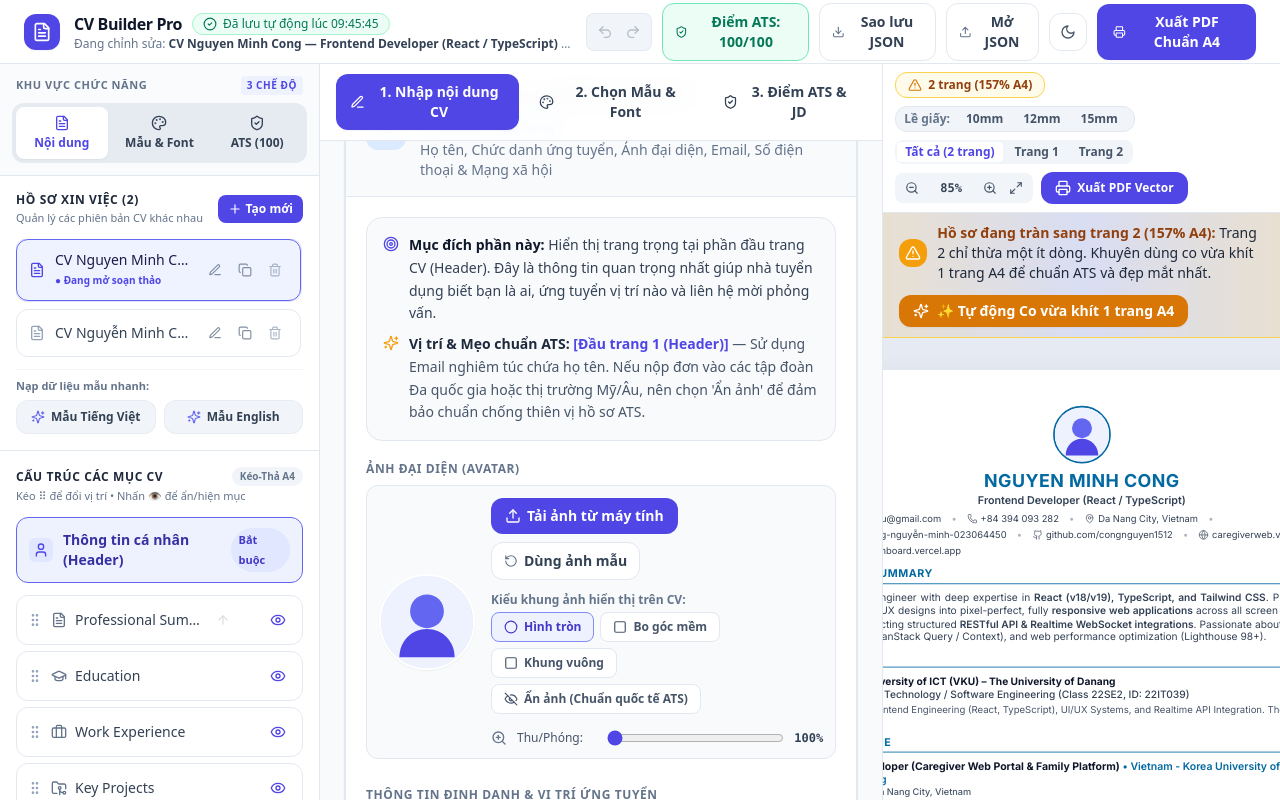
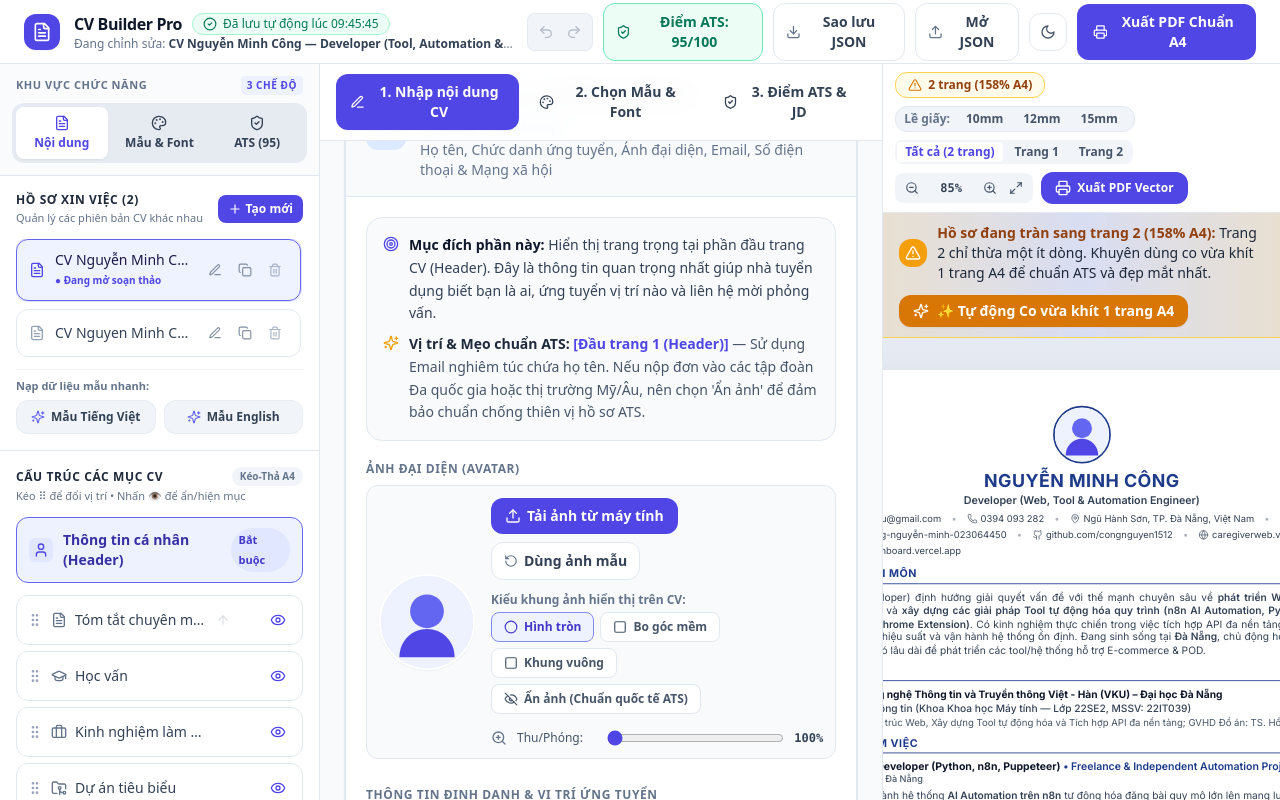
Before and after one commit to congnguyen1512/cv-builder, a React (Vite) app: page / in a window 1280 px wide. Built offline with nearby package versions, Linux system fonts and the light colour scheme.

Commit message:
feat: tailor CV for Developer Tool & Automation role at Bug Media with high ATS match

```diff
--- a/src/App.tsx
+++ b/src/App.tsx
@@ -24,12 +24,12 @@ import { DesignCustomizer } from './components/DesignCustomizer';
 import { AtsPanel } from './components/AtsPanel';
 import { TemplateRenderer } from './components/TemplateRenderer';
 
-const STORAGE_KEY = 'cv_builder_pro_documents_v4';
-const ACTIVE_ID_KEY = 'cv_builder_pro_active_id_v4';
+const STORAGE_KEY = 'cv_builder_pro_documents_v5';
+const ACTIVE_ID_KEY = 'cv_builder_pro_active_id_v5';
 const THEME_KEY = 'cv_builder_pro_theme_v1';
 
 export const App: React.FC = () => {
-  // 1. Load initial CVs from localStorage or fallback to [SAMPLE_CV_EN, SAMPLE_CV_VI]
+  // 1. Load initial CVs from localStorage or fallback to [SAMPLE_CV_VI, SAMPLE_CV_EN]
   const [cvList, setCvList] = useState<CVDocument[]>(() => {
     try {
       const raw = localStorage.getItem(STORAGE_KEY);
@@ -42,7 +42,7 @@ export const App: React.FC = () => {
     } catch (e) {
       console.error('Failed to load CVs from localStorage', e);
     }
-    return [SAMPLE_CV_EN, SAMPLE_CV_VI];
+    return [SAMPLE_CV_VI, SAMPLE_CV_EN];
   });
 
   const [activeCvId, setActiveCvId] = useState<string>(() => {
@@ -50,7 +50,7 @@ export const App: React.FC = () => {
     if (saved) {
       return saved;
     }
-    return SAMPLE_CV_EN.id;
+    return SAMPLE_CV_VI.id;
   });
 
   const [darkMode, setDarkMode] = useState<boolean>(() => {
--- a/src/data/sampleData.ts
+++ b/src/data/sampleData.ts
@@ -136,12 +136,12 @@ export const DEFAULT_AVATAR_URL =
 `);
 
 export const SAMPLE_CV_VI: CVDocument = {
-  id: 'cv-nguyen-minh-cong-frontend-react-vi',
-  title: 'CV Nguyễn Minh Công — Frontend Developer (React / TypeScript)',
+  id: 'cv-nguyen-minh-cong-tool-automation-dev-vi',
+  title: 'CV Nguyễn Minh Công — Developer (Tool, Automation & Web)',
   updatedAt: new Date().toISOString(),
   personalInfo: {
     fullName: 'NGUYỄN MINH CÔNG',
-    jobTitle: 'Frontend Developer (React / TypeScript)',
+    jobTitle: 'Developer (Web, Tool & Automation Engineer)',
     avatarUrl: DEFAULT_AVATAR_URL,
     avatarShape: 'circle',
     avatarZoom: 1,
@@ -160,7 +160,7 @@ export const SAMPLE_CV_VI: CVDocument = {
     },
   },
   summary:
-    'Frontend Software Engineer với nền tảng vững chắc về **React (v18/v19), TypeScript và Tailwind CSS**. Có kinh nghiệm thực chiến trong việc chuyển hóa bản vẽ thiết kế (Figma, UI/UX Design) thành giao diện Web **Responsive mượt mà trên mọi thiết bị** (Mobile, Tablet, Desktop) và tích hợp **RESTful API / Realtime WebSockets** bài bản với cơ chế xử lý lỗi chặt chẽ. Đam mê xây dựng sản phẩm chất lượng cao, tối ưu Web Performance (Lighthouse 98+) và làm việc nhóm hiệu quả theo quy trình Agile/Git workflow.',
+    'Lập trình viên (Developer) định hướng giải quyết vấn đề với thế mạnh chuyên sâu về **phát triển Web/Web App (React, TypeScript, Node.js)** và **xây dựng các giải pháp Tool tự động hóa quy trình (n8n AI Automation, Python Media Pipeline, Puppeteer Stealth, Chrome Extension)**. Có kinh nghiệm thực chiến trong việc tích hợp API đa nền tảng, thu thập & xử lý dữ liệu hàng loạt, tối ưu hiệu suất và vận hành hệ thống ổn định. Đang sinh sống tại **Đà Nẵng**, chủ động học hỏi công nghệ mới và mong muốn gắn bó lâu dài để phát triển các tool/hệ thống hỗ trợ E-commerce & POD.',
   education: [
     {
       id: 'edu-1',
@@ -170,107 +170,108 @@ export const SAMPLE_CV_VI: CVDocument = {
       endDate: '2027-06',
       isCurrent: true,
       gpa: '3.2 / 4.0',
-      achievements: '• Chuyên sâu về Frontend Architecture (React, TypeScript), UI/UX Engineering và Tích hợp API; GVHD Đồ án: TS. Hồ Văn Hùng.',
+      achievements: '• Chuyên sâu về Kiến trúc Web, Xây dựng Tool tự động hóa và Tích hợp API đa nền tảng; GVHD Đồ án: TS. Hồ Văn Hùng.',
     },
   ],
   experience: [
     {
       id: 'exp-1',
-      company: 'Trường Đại học CNTT & TT Việt - Hàn (VKU) – ĐH Đà Nẵng',
-      position: 'Lead Frontend Developer (Caregiver Web Portal & Family Platform)',
+      company: 'Freelance & Independent Automation Projects',
+      position: 'Automation & Tool Developer (Python, n8n, Puppeteer)',
       location: 'TP. Đà Nẵng',
-      startDate: '2026-01',
+      startDate: '2025-06',
       endDate: '',
       isCurrent: true,
       description:
-        '• Trực tiếp phát triển giao diện Web Dashboard bằng **React, TypeScript, Tailwind CSS và Vite**, tối ưu hóa hiển thị Responsive 100% trên mọi kích thước màn hình từ bản vẽ thiết kế UI/UX.\n• Thiết kế kiến trúc tích hợp **RESTful API và Supabase Realtime (WebSockets)**, xử lý dữ liệu bất đồng bộ (định vị GPS, bản đồ tương tác, cảnh báo khẩn cấp SOS) với cơ chế retry và fallback an toàn.\n• Tối ưu kích thước bundle, áp dụng code-splitting và memoization giúp thời gian tải trang ban đầu (FCP) dưới **0.8s** và đạt điểm **Lighthouse Performance 98/100**.',
+        '• Xây dựng và vận hành hệ thống **AI Automation trên n8n** tự động hóa đăng bài quy mô lớn lên mạng lưới Fanpage Facebook: tự động nhân bản workflow mẫu, phân bổ 10 slot Page & Via, kích hoạt tự động qua **n8n MCP Server & REST API**.\n• Phát triển tool tự động hóa sản xuất media dọc 9:16 (1080x1920) bằng Python: tự động ghép giọng đọc **Neural AI (Edge-TTS)** liền mạch 100%, render phụ đề chuẩn an toàn, bo viền đồ họa và xuất file hàng loạt.\n• Xây dựng bộ công cụ tự động hóa trình duyệt chống phát hiện bằng **Puppeteer Stealth** và Chrome Extension Manifest V3 phục vụ kiểm tra, crawl và đồng bộ dữ liệu đa kênh qua GraphQL/REST API.',
     },
     {
       id: 'exp-2',
-      company: 'Freelance & Independent Engineering Projects',
-      position: 'Frontend & Web Applications Developer',
-      location: 'Đà Nẵng / Remote',
-      startDate: '2025-06',
+      company: 'Trường Đại học CNTT & TT Việt - Hàn (VKU) & Nhóm Dự Án Thực Tế',
+      position: 'Web & Full-Stack Developer',
+      location: 'TP. Đà Nẵng',
+      startDate: '2025-01',
       endDate: '2026-02',
       isCurrent: false,
       description:
-        '• Xây dựng các ứng dụng Single-Page Application (SPA) bằng **React 19 & TypeScript**: chuẩn hóa Design System, Dark/Light Mode và luồng tương tác người dùng mượt mà.\n• Thiết kế tầng API Client với Axios & Custom Hooks, tích hợp cơ chế **Auto-Fallback dưới 50ms** khi gặp lỗi Rate Limit (HTTP 429) hoặc timeout mạng.\n• Quản lý mã nguồn bằng Git/GitHub, cấu hình pipeline CI/CD tự động deploy lên Vercel, đảm bảo chuẩn Clean Code và khả năng tái sử dụng linh hoạt của các React Components.',
+        '• Phát triển hệ thống Web App và Dashboard quản lý vận hành bằng **React, TypeScript, Node.js & Supabase**: thiết kế giao diện tương tác Responsive, kết nối đa luồng dữ liệu thời gian thực và xử lý phân quyền người dùng.\n• Tối ưu hóa truy vấn cơ sở dữ liệu (PostgreSQL/MySQL), xây dựng tầng API Client với cơ chế **Auto-Fallback dưới 50ms** khi gặp lỗi nghẽn mạng hoặc quá tải Quota.\n• Quản lý mã nguồn với Git/GitHub, đóng gói Docker và triển khai CI/CD lên Vercel/Cloud AWS, giải quyết nhanh chóng các lỗi phát sinh trong quá trình vận hành.',
     },
   ],
   projects: [
     {
       id: 'proj-1',
-      name: 'Trello Clone — Nền Tảng Kanban Quản Lý Dự Án Trực Quan Trên Cloud AWS',
-      role: 'Frontend & Full-Stack Developer',
-      startDate: '2025-03',
-      endDate: '2025-08',
-      techStack: ['React', 'TypeScript', 'Tailwind CSS', '@dnd-kit (Drag & Drop)', 'RESTful API', 'Docker', 'AWS S3'],
-      link: 'https://github.com/congnguyen1512/trello_clone_cloud_aws',
+      name: 'n8n AI Social Auto-Publishing & Automated 3D Video Studio',
+      role: 'Automation & Tool Developer',
+      startDate: '2026-01',
+      endDate: '',
+      techStack: ['n8n AI Workflow', 'n8n MCP & REST API', 'Python', 'Edge-TTS', 'Puppeteer Stealth', 'Chrome Extension MV3'],
+      link: 'https://github.com/congnguyen1512',
       description:
-        '• Xây dựng giao diện bảng Kanban kéo thả tương tác cao bằng **React và @dnd-kit**: hỗ trợ kéo thả Cards/Lists, gán nhãn, deadline, thiết kế chuẩn Responsive UI/UX SaaS hiện đại.\n• Tích hợp hệ thống **RESTful API** xác thực bảo mật JWT, đồng bộ trạng thái thời gian thực và quản lý upload tệp đính kèm lên Amazon S3 qua Pre-signed URLs.',
+        '• Xây dựng hệ thống tự động hóa đăng bài mạng lưới 10-slot Fanpage Facebook qua n8n MCP/REST API, tự động điều phối nội dung và xoay vòng Credential Via an toàn.\n• Phát triển tool Python tự động sản xuất video dọc 9:16 (FHD 1080x1920) tự động ghép lồng tiếng AI Nam Minh Neural, hiệu ứng Ken Burns và phụ đề tự động.',
     },
     {
       id: 'proj-2',
-      name: 'Caregiver Web Portal — Hệ Thống Giám Sát & Quản Trị Sức Khỏe Gia Đình',
-      role: 'Lead Frontend Developer',
-      startDate: '2026-01',
-      endDate: '',
-      techStack: ['React', 'TypeScript', 'Tailwind CSS', 'Vite', 'Supabase Realtime', 'RESTful API', 'Leaflet Maps'],
-      link: 'https://caregiverweb.vercel.app/',
+      name: 'Trello Clone — Nền Tảng Kanban Quản Lý Công Việc & Quy Trình Trên Cloud AWS',
+      role: 'Full-Stack Web Developer',
+      startDate: '2025-03',
+      endDate: '2025-08',
+      techStack: ['React', 'TypeScript', 'Tailwind CSS', '@dnd-kit (Kéo thả)', 'Node.js', 'RESTful API', 'Docker', 'AWS S3'],
+      link: 'https://github.com/congnguyen1512/trello_clone_cloud_aws',
       description:
-        '• Xây dựng toàn bộ giao diện Web Portal từ Figma wireframes: hiển thị bản đồ định vị GPS thời gian thực (Leaflet), nhận cảnh báo khẩn cấp SOS tức thì và quản trị dữ liệu thành viên.\n• Xây dựng tầng API Integration với Custom React Hooks, quản lý Cache dữ liệu và phân chia giao diện Responsive chuyên nghiệp.',
+        '• Xây dựng bảng Kanban tương tác kéo thả mượt mà với React & @dnd-kit hỗ trợ quản lý trạng thái đơn/task, gán nhãn, deadline theo luồng vận hành thực tế.\n• Tích hợp hệ thống RESTful API xác thực JWT, đồng bộ dữ liệu thời gian thực và tự động upload tệp đính kèm lên Amazon S3 qua Pre-signed URLs.',
     },
     {
       id: 'proj-3',
-      name: 'GGTran — Ứng Dụng Web Dịch Thuật Đa Nhà Cung Cấp Với Cơ Chế Auto-Fallback',
-      role: 'Frontend Developer (React 19)',
+      name: 'GGTran & Multi-Provider API Integration Platform',
+      role: 'Web & API Developer',
       startDate: '2025-09',
       endDate: '2026-01',
-      techStack: ['React 19', 'TypeScript', 'Tailwind CSS', 'Vite', 'Axios', 'REST API Failover Architecture'],
+      techStack: ['React 19', 'TypeScript', 'Node.js', 'Vite', 'Multi-AI API Fallback', 'Tailwind CSS'],
       link: 'https://github.com/congnguyen1512',
       description:
-        '• Xây dựng ứng dụng dịch thuật thời gian thực bằng **React 19 & TypeScript**, tích hợp kết nối đồng thời nhiều RESTful APIs với cơ chế tự động chuyển đổi nhà cung cấp dự phòng khi quá tải trong <50ms.\n• Tối ưu hóa giao diện người dùng Responsive, lưu trữ lịch sử dịch cục bộ và hiển thị độ trễ API trực quan.',
+        '• Xây dựng ứng dụng Web tích hợp nhiều nhà cung cấp API, tự động chuyển đổi dự phòng (Auto-Fallback <50ms) khi gặp lỗi Rate Limit (HTTP 429) hoặc hết Quota.\n• Tối ưu hóa giao diện người dùng Responsive, lưu trữ cache dữ liệu cục bộ và hiển thị độ trễ API trực quan.',
     },
   ],
   skills: [
     {
       id: 'sk-1',
-      category: 'Frontend Core & UI/UX',
+      category: 'Phát triển Tool & Tự động hóa (Automation)',
       skills: [
-        { id: 's1', name: 'React (v18 & v19) & Modern Hooks', level: 5 },
-        { id: 's2', name: 'TypeScript & JavaScript (ES6+)', level: 5 },
-        { id: 's3', name: 'Tailwind CSS & Responsive Web Design', level: 5 },
-        { id: 's4', name: 'Figma-to-Code & Design Systems', level: 5 },
-        { id: 's5', name: 'HTML5, CSS3 / Flexbox & Grid', level: 5 },
+        { id: 's1', name: 'n8n Workflow Automation & n8n MCP Server', level: 5 },
+        { id: 's2', name: 'Python Automation Pipeline (FFmpeg, Media & Data)', level: 5 },
+        { id: 's3', name: 'Puppeteer Stealth (Anti-Detect Browser Scraping)', level: 5 },
+        { id: 's4', name: 'Chrome Extensions (Manifest V3 Batch Processing)', level: 5 },
+        { id: 's5', name: 'Quy trình tự động hóa vận hành E-commerce / Social', level: 5 },
       ],
     },
     {
       id: 'sk-2',
-      category: 'API Integration & State Management',
+      category: 'Phát triển Web, Web App & UI/UX',
       skills: [
-        { id: 's6', name: 'RESTful API Integration (Axios / Fetch)', level: 5 },
-        { id: 's7', name: 'TanStack Query / Async State Handling', level: 5 },
-        { id: 's8', name: 'Realtime WebSockets & Supabase Sync', level: 5 },
-        { id: 's9', name: 'Context API / Zustand / Redux Toolkit', level: 4 },
+        { id: 's6', name: 'React (v18 & v19) & Modern Hooks', level: 5 },
+        { id: 's7', name: 'TypeScript & JavaScript (ES6+)', level: 5 },
+        { id: 's8', name: 'Tailwind CSS & Responsive Web Design', level: 5 },
+        { id: 's9', name: 'Vite, HTML5, CSS3 / Flexbox & Grid', level: 5 },
       ],
     },
     {
       id: 'sk-3',
-      category: 'Build Tools & DevOps',
+      category: 'Tích hợp API, Xử lý dữ liệu & Backend',
       skills: [
-        { id: 's10', name: 'Vite & Webpack Bundling', level: 5 },
-        { id: 's11', name: 'Git, GitHub Flow & Code Review', level: 5 },
-        { id: 's12', name: 'Vercel CI/CD & Automated Deployments', level: 5 },
-        { id: 's13', name: 'Web Performance & Accessibility (a11y)', level: 4 },
+        { id: 's10', name: 'RESTful API Integration (Axios / Fetch / Requests)', level: 5 },
+        { id: 's11', name: 'Node.js, Express.js & Python FastAPI', level: 4 },
+        { id: 's12', name: 'Supabase (PostgreSQL, Auth, Realtime) & MySQL', level: 5 },
+        { id: 's13', name: 'Postman API Debugging & Xử lý bất đồng bộ', level: 5 },
       ],
     },
     {
       id: 'sk-4',
-      category: 'Backend & Nền tảng mở rộng',
+      category: 'DevOps & Kỹ năng giải quyết vấn đề',
       skills: [
-        { id: 's14', name: 'Node.js, Express.js & RESTful Design', level: 4 },
-        { id: 's15', name: 'PostgreSQL, Supabase & Postman API Testing', level: 5 },
-        { id: 's16', name: 'Agile / Scrum Team Collaboration', level: 5 },
+        { id: 's14', name: 'Git, GitHub Flow & Quản lý mã nguồn', level: 5 },
+        { id: 's15', name: 'Docker, Vercel CI/CD & Triển khai Cloud AWS', level: 4 },
+        { id: 's16', name: 'Tư duy logic, giải quyết lỗi (Debugging) độc lập', level: 5 },
+        { id: 's17', name: 'Tinh thần chủ động, làm việc nhóm Agile/Scrum', level: 5 },
       ],
     },
   ],
@@ -284,7 +285,7 @@ export const SAMPLE_CV_VI: CVDocument = {
     },
     {
       id: 'cert-2',
-      name: 'Đồ án Tốt nghiệp Xuất sắc: Nền tảng Chăm sóc Gia đình & Web Portal Realtime',
+      name: 'Đồ án Tốt nghiệp Xuất sắc: Nền tảng Chăm sóc Gia đình & Hệ thống Web Realtime',
       issuer: 'Khoa Khoa học Máy tính — VKU (GVHD: TS. Hồ Văn Hùng)',
       date: '2026',
       url: 'https://caregiverweb.vercel.app/',
@@ -293,12 +294,12 @@ export const SAMPLE_CV_VI: CVDocument = {
   activities: [
     {
       id: 'act-1',
-      organization: 'Cộng đồng Công nghệ VKU & Mã nguồn Mở',
+      organization: 'Cộng đồng Công nghệ VKU & Mã nguồn Mở tại Đà Nẵng',
       role: 'Thành viên & Chia sẻ Kỹ thuật',
       startDate: '2023-01',
       endDate: '2026-03',
       description:
-        '• Tích cực đóng góp các dự án mã nguồn mở trên GitHub, hỗ trợ chia sẻ kiến thức về lập trình React và xây dựng giao diện Responsive cho sinh viên khóa dưới.',
+        '• Tích cực đóng góp các tool mã nguồn mở trên GitHub, chia sẻ kinh nghiệm xây dựng bot tự động hóa và công cụ lập trình web cho sinh viên khóa dưới.',
     },
   ],
   references: {
@@ -317,14 +318,14 @@ export const SAMPLE_CV_VI: CVDocument = {
   customSections: [
     {
       id: 'cust-1',
-      sectionTitle: 'Điểm nhấn Kỹ thuật Frontend',
+      sectionTitle: 'Điểm nhấn Năng lực Tool & Automation',
       items: [
         {
           id: 'ci-1',
-          title: 'Tối ưu hóa Hiệu năng Web & Trải nghiệm Người dùng (Web Vitals & Responsive)',
-          subtitle: 'Trọng tâm phát triển sản phẩm — React 18/19, TypeScript & Tailwind CSS',
+          title: 'Khả năng Tự nghiên cứu & Triển khai Giải pháp Tự động hóa Vận hành Thực tế',
+          subtitle: 'Thế mạnh cốt lõi — n8n Automation, Python Pipeline & Browser Automation',
           date: '2026',
-          description: '• Thành thạo biến ý tưởng từ Figma thành mã nguồn sạch, tối ưu hóa tái sử dụng Component, thời gian tải trang nhanh và xử lý mượt mà dữ liệu API thời gian thực.',
+          description: '• Thành thạo kết nối các hệ thống API đa nền tảng, crawl và đồng bộ dữ liệu hàng loạt, viết tool hỗ trợ quy trình vận hành E-commerce và tự động hóa các tác vụ lặp lại để tiết kiệm thời gian, tối ưu hóa năng suất.',
         },
       ],
     },
```
